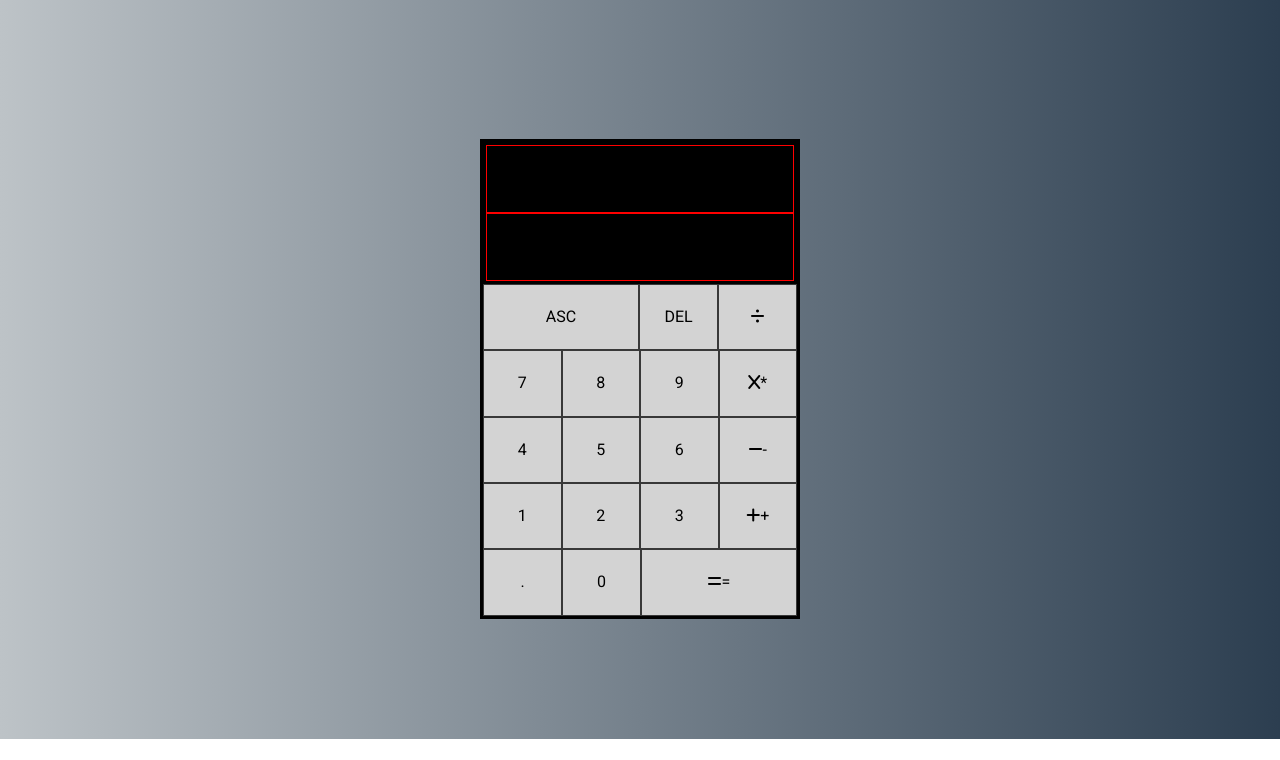
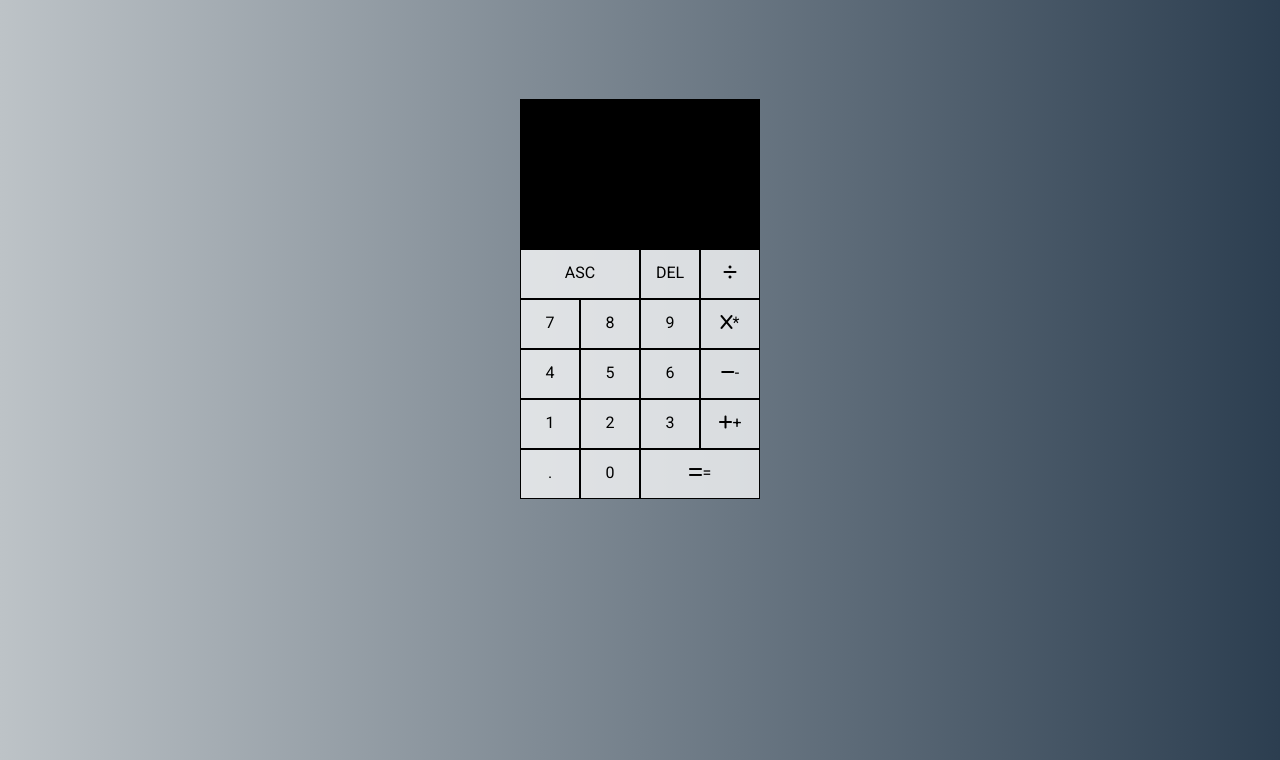
Before and after one commit to Carmenkxs/vanillaJS-Calculator, a plain HTML site: page index.html in a window 1280 px wide. Shown: the part 61-821 px from the top of the page. Before the commit the page ends 800 px from the top, so only its background shows below. Drawn offline with Linux system fonts and the light colour scheme.

Commit message:
changed css to use grid for more flexibility

```diff
--- a/css/style.css
+++ b/css/style.css
@@ -28,9 +28,6 @@ body {
   color:white;
   min-height: 100vh;
   font-family: Roboto;
-  display: flex;
-  flex-direction: column;
-  align-items: baseline;
 }
 
 
@@ -42,56 +39,46 @@ header {
 }
 
 .calcBody {
-  width: 20em;
-  margin: auto;
-  height: 60vh;
-  border: 3px solid black;
+  min-height: 70vh;
+  display: grid;
+  grid-template-columns: repeat(4,60px);
+  grid-template-rows: minmax(150px,auto) repeat(5,50px);
+  justify-content: center;
+  align-content: center;
 }
 
 .display {
-  height: 30%;
+  padding: 10px;
+  grid-column: 1 / -1;
   background-color: black;
   display: flex;
+  align-items: flex-end;
+  justify-content: space-around;
   flex-direction: column;
-  /* align-items: cross; */
-  padding: 1%;
+  word-wrap: break-word;
+  word-break: break-all;
 }
 
-.display > * {
-  border: 1px solid red;
-  flex:1;
-  text-align: right;
+.display .previousInputs {
+  color: lightgray;
+  font-size: 1.5rem;
 }
 
-.keypad {
-  height: 14%;
-  width: 100%;
-  display: flex;
-
+.display .currentInputs {
+  color: white;
+  font-size: 2.5rem;
 }
 
-.smallButton, .largeButton {
-  height: 100%;
-  background-color: lightgrey;
-  border: 0.1px solid rgb(56, 56, 56);
-  display: block;
-}
-
-.smallButton {
-  flex: 1;
+.calcBody > button {
+  font-size: 1rem;
+  border: 1px solid black;
+  background-color: rgba(255, 255, 255, .75);
 }
 
 .largeButton {
-  flex: 2;
+  grid-column: span 2;
 }
 
-button > *{
-  pointer-events: none;
-}
-
-footer {
-
-}
 
 /******************************************
 /* ADDITIONAL STYLES
--- a/index.html
+++ b/index.html
@@ -22,35 +22,31 @@
 		<h1>Calculator</h1>
 		<div class = "calcBody">
 			<div class = "display">
-				<div data-previous-input></div>
-				<div data-current-input></div>
+				<div data-previous-input class = "prevInputs"></div>
+				<div data-current-input class = "currentInputs"></div>
 			</div>
-			<div class = "keypad">
+
 				<button data-clear class = "largeButton">ASC</button>
-				<button data-delete class = "smallButton">DEL</button>
-				<button data-operation class = "smallButton"><i class = "fas fa-divide"></i></button>
-			</div>
-			<div class = "keypad">
-				<button data-number class = "smallButton">7</button>
-				<button data-number class = "smallButton">8</button>
-				<button data-number class = "smallButton">9</button>
-				<button data-operation class = "smallButton"><i class = "fas fa-x"></i>*</button>
-			</div>
-			<div class = "keypad">
-				<button data-number class = "smallButton">4</button>
-				<button data-number class = "smallButton">5</button>
-				<button data-number class = "smallButton">6</button>
-				<button data-operation class = "smallButton"><i class = "fas fa-minus"></i>-</button>
-			</div>
-			<div class = "keypad">
-				<button data-number class = "smallButton">1</button>
-				<button data-number class = "smallButton">2</button>
-				<button data-number class = "smallButton">3</button>
-				<button data-operation class = "smallButton"><i class = "fas fa-plus"></i>+</button>
-			</div>
-			<div class = "keypad">
-				<button data-number class = "smallButton">.</button>
-				<button data-number class = "smallButton">0</button>
+				<button data-delete>DEL</button>
+				<button data-operation><i class = "fas fa-divide"></i></button>
+
+				<button data-number>7</button>
+				<button data-number>8</button>
+				<button data-number>9</button>
+				<button data-operation><i class = "fas fa-x"></i>*</button>
+
+				<button data-number>4</button>
+				<button data-number>5</button>
+				<button data-number>6</button>
+				<button data-operation><i class = "fas fa-minus"></i>-</button>
+
+				<button data-number>1</button>
+				<button data-number>2</button>
+				<button data-number>3</button>
+				<button data-operation><i class = "fas fa-plus"></i>+</button>
+
+				<button data-number>.</button>
+				<button data-number>0</button>
 				<button data-equals class = "largeButton" id = "equalsButton"><i class = "fas fa-equals"></i>=</button>
 			</div>
 		</div>
```
